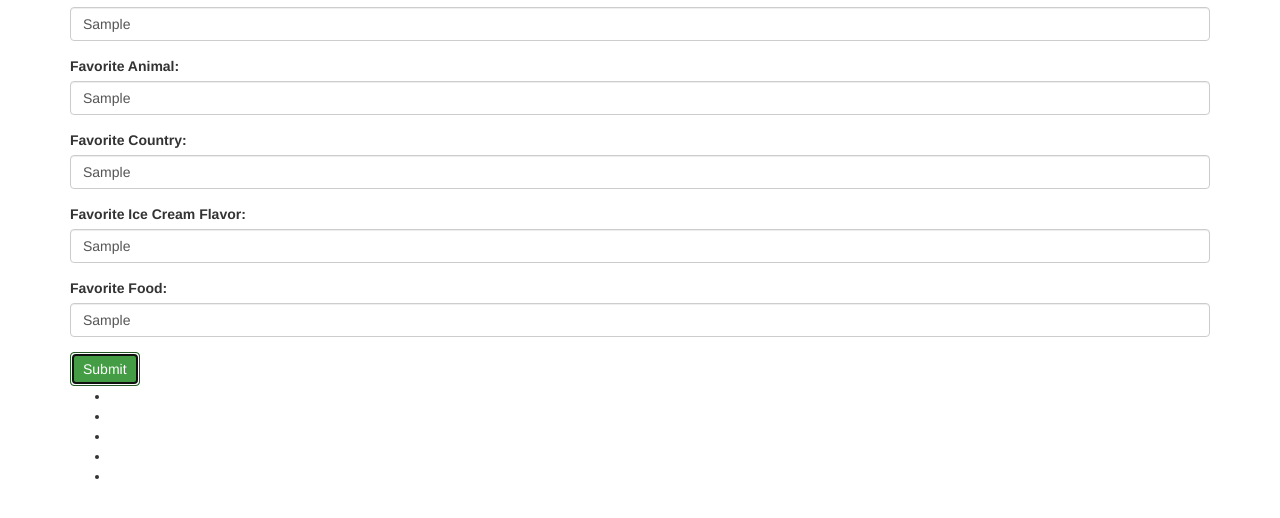
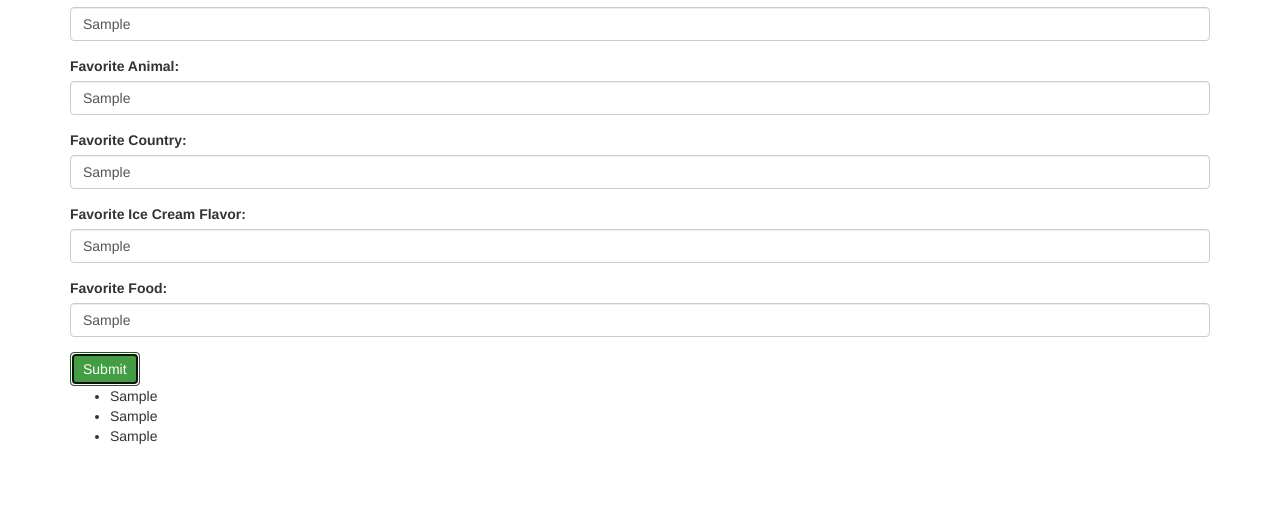
Before and after one commit to nsanders9022/homework-1-16, a plain HTML site: page index.html in a window 1280 px wide. Both pictures are taken after typing "Sample", "Sample", "Sample", "Sample", "Sample" into the empty fields and a click on the button "Submit". Shown: the part 88-606 px from the top of the page. Drawn offline with Linux system fonts and the light colour scheme.

Commit message:
fix favorite things assignment

```diff
--- a/index.html
+++ b/index.html
@@ -45,11 +45,7 @@
 
       <div class="result">
         <ul id="result">
-          <li class="color"></li>
-          <li class="animal"></li>
-          <li class="country"></li>
-          <li class="flavor"></li>
-          <li class="food"></li>
+
         </ul>
       </div>
 
--- a/js/scripts.js
+++ b/js/scripts.js
@@ -3,12 +3,23 @@ $(document).ready(function(){
   $("form#favorite-form").submit(function(event){
     event.preventDefault();
 
-    var favoritesArray = [color, animal, country, flavor, food];
+    var favoritesArray = ["color", "animal", "country", "flavor", "food"];
+    var newArray = [];
 
     favoritesArray.forEach(function(favorites){
       var userInput = $("input#"+favorites).val();
-      $("li." + favorites).text(userInput);
+      newArray.push(userInput)
     });
+
+    var endArray = []
+    endArray.push(newArray[1]);
+    endArray.push(newArray[0]);
+    endArray.push(newArray[2]);
+
+    endArray.forEach(function(item){
+      $("#result").append("<li>" + item + "</li>");
+    })
+
   });
 
   //flavors
```
